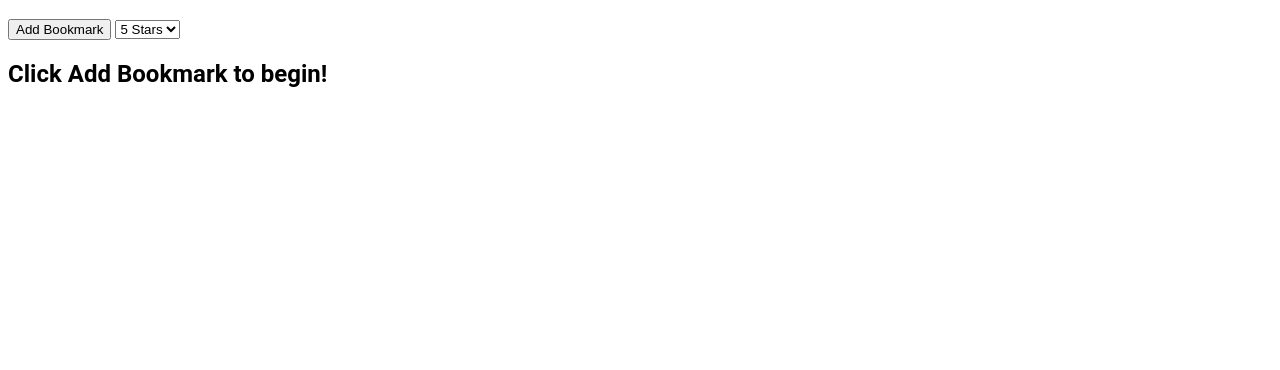
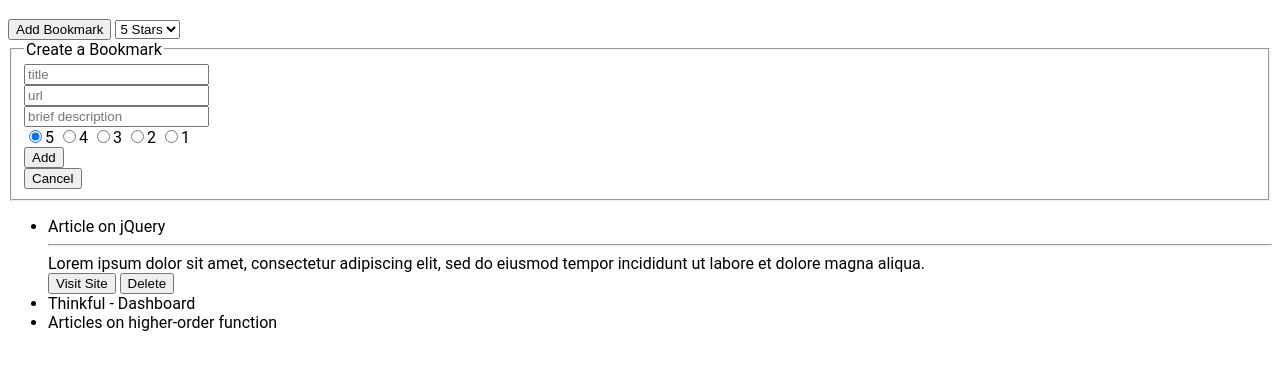
Before and after one commit to thinkful-ei23/jonS-bookmarks-app, a plain HTML site: page index.html in a window 1280 px wide. Shown: the part 62-432 px from the top of the page. Drawn offline with nearby package versions, Linux system fonts and the light colour scheme; a script that the page names is missing.

Commit message:
added store

```diff
--- a/index.html
+++ b/index.html
@@ -23,9 +23,67 @@
     </select>
   </nav>
 
-  <section id="bookmark-container">
-    <form>
-      <h2>Click Add Bookmark to begin!</h2>
+  <section class="bookmark-list-container">
+    <form class="js-bookmark-list-container">
+      <fieldset>
+        <legend>Create a Bookmark</legend>
+        <div class="input-groups">
+          <div class="input-group">
+            <input type="text" name="title" id="bookmark-title" placeholder="title"></label>
+          </div>
+          <div class="input-group">
+            <input type="text" name="url" id="bookmark-url" placeholder="url"></label>
+          </div>
+          <div class="input-group">
+            <input type="text" name="description" id="bookmark-description" placeholder="brief description"></input>
+          </div>
+
+          <form class="input-group">
+            <input type="radio" name="rating" id="bookmark-rating" value="5" checked>5
+            <input type="radio" name="rating" id="bookmark-rating" value="4">4
+            <input type="radio" name="rating" id="bookmark-rating" value="3">3
+            <input type="radio" name="rating" id="bookmark-rating" value="2">2
+            <input type="radio" name="rating" id="bookmark-rating" value="1">1
+          </form>
+
+          <div class="input-group">
+            <input type="submit" value="Add"/>
+          </div>
+          <div class="input-group">
+            <input type="submit" value="Cancel"/>
+          </div>
+        </div>
+      </fieldset>
+
+      <ul class="saved-bookmark-list">
+
+        <!-- will be added to js script -->
+        <li class ="saved-bookmark js-savedbookmark-list" id="1">
+          <div>
+            Article on jQuery<br><hr>
+            Lorem ipsum dolor sit amet, consectetur adipiscing elit, sed do eiusmod tempor incididunt ut labore et dolore magna aliqua.<br>
+            <button class="visit-site">
+              <span class="button-label">Visit Site</span>
+            </button>
+            <button class="delete-bookmark">
+              <span class="button-label">Delete</span>
+            </button>
+          </div>
+        </li>
+        <li>
+          <div>
+            Thinkful - Dashboard
+          </div>
+        </li>
+        <li>
+          <div>
+            Articles on higher-order function
+          </div>
+        </li>
+        <!-- will be added to js script -->
+
+      </ul>
+
     </form>
   </section>
 
--- a/scripts/store.js
+++ b/scripts/store.js
@@ -1,2 +1,24 @@
 'use strict';
-/* global $ */
+/* global $ cuid*/
+/* eslint-disable-next-line no-unused-vars */
+
+const STORE = (function() {
+
+  const bookmarks = [{
+    id: cuid(),
+    title: 'Article on jQuery',
+    description: 'Lorem ipsum dolor sit amet',
+    rating: 5,
+    expanded: true,
+  }];
+
+  const adding= false;
+  const error= false;
+
+  return {
+    bookmarks,
+    adding,
+    error
+  };
+
+}());
```
